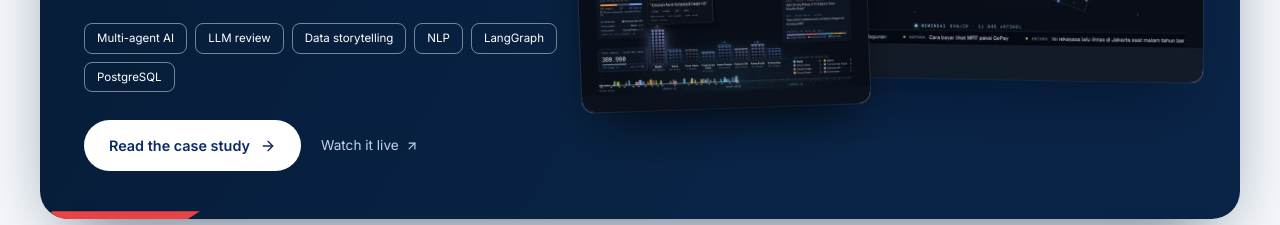
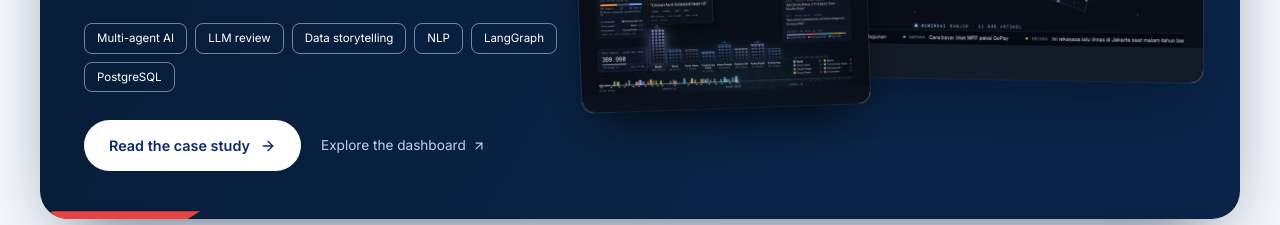
Before and after one commit to adryanra97/alvin-homepage, a Next.js app: page /projects in a window 1280 px wide. Shown: the part 1280-1505 px from the top of the page. Built offline with nearby package versions, Linux system fonts and the light colour scheme; no server answers.

Commit message:
copy: clarify portfolio title and Jakarta dashboard experience in components/ProjectCard.tsx

```diff
--- a/components/ProjectCard.tsx
+++ b/components/ProjectCard.tsx
@@ -41,7 +41,7 @@ export default function ProjectCard({ project: p, priority = false }: { project:
             Read the case study <ArrowRight size={16} />
           </span>
           <a href={p.url} target="_blank" rel="noopener noreferrer" className="link-ghost sc-ext">
-            {p.copy?.demoLabel ? "Watch it live" : "Live demo"} <ArrowUpRight size={14} />
+            {p.copy?.demoLabel ?? "Live demo"} <ArrowUpRight size={14} />
           </a>
           {p.repo ? (
             <a href={p.repo} target="_blank" rel="noopener noreferrer" className="link-ghost sc-ext">
```
